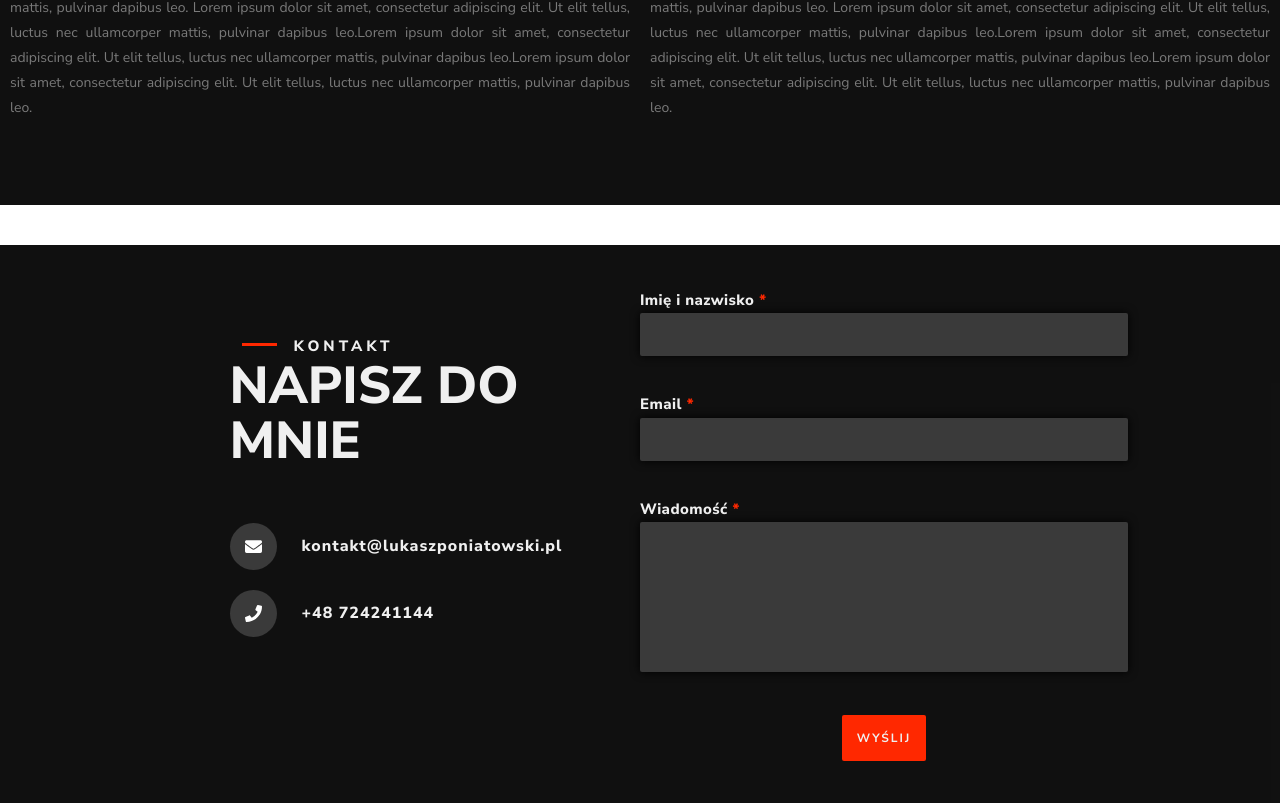
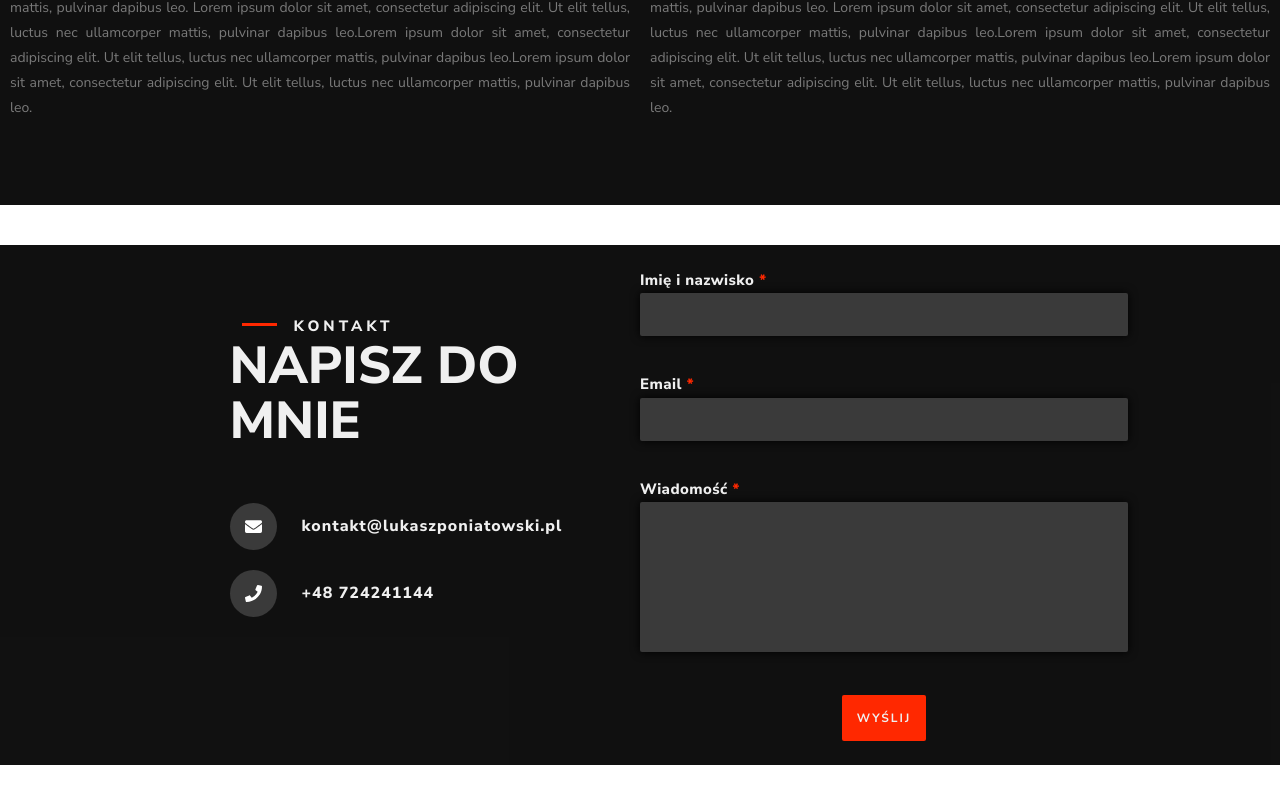
Before and after one commit to mattponiat/lukaszponiatowski-portfolio, a Next.js app: page / in a window 1280 px wide. Shown: the part 1396-2199 px from the top of the page. After the commit the page ends 2161 px from the top, so only its background shows below. Built offline with nearby package versions, Linux system fonts and the light colour scheme.

Commit message:
Change padding to 20px

```diff
--- a/components-ui/home/organisms/ContactSection/index.tsx
+++ b/components-ui/home/organisms/ContactSection/index.tsx
@@ -19,7 +19,7 @@ const Wrapper = styled.div`
   align-items: center;
   max-width: 100%;
   min-height: 60vh;
-  padding: 40px;
+  padding: 20px;
   background-color: ${({ theme }) => theme.colors.secondaryBg};
 `;
 
```
